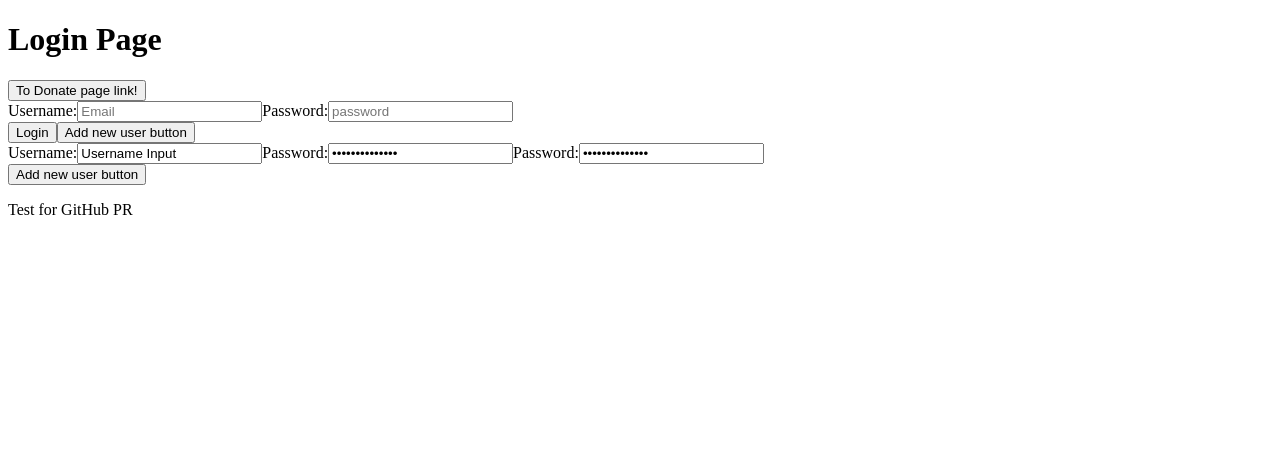
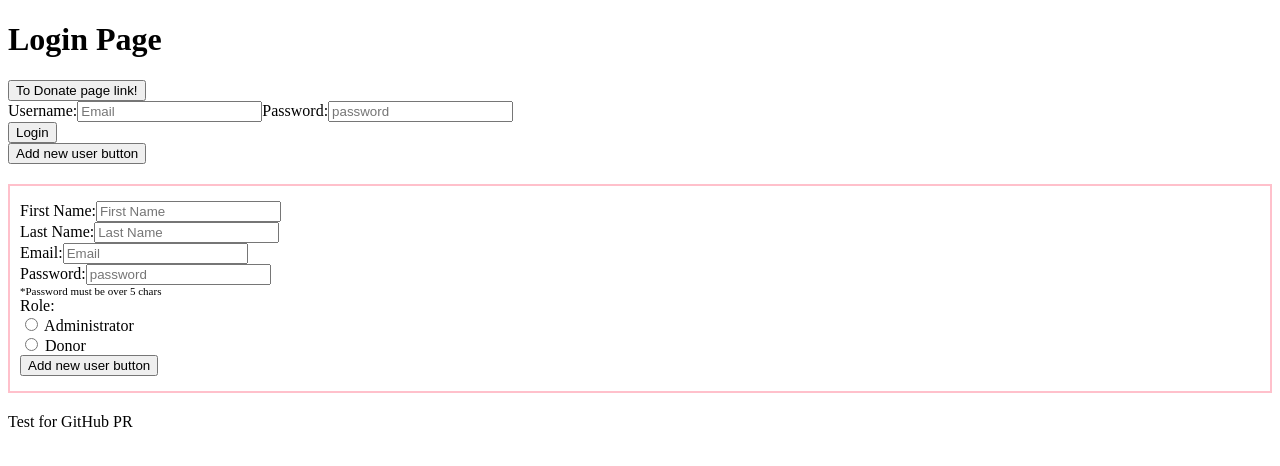
Before and after one commit to droom18/droom-client, a React (Create React App) app in the folder client/: page / in a window 1280 px wide. Shown: the top 466 px of the page. Built offline with nearby package versions, Linux system fonts and the light colour scheme.

Commit message:
new user component: added text fields, setting up axios

```diff
--- a/client/src/components/LoginForm/index.js
+++ b/client/src/components/LoginForm/index.js
@@ -11,6 +11,7 @@ class LoginForm extends React.Component {
   }
 
   handleChange = e => {
+    e.preventDefault();
     this.setState({
       ...this.state,
       [e.target.name]: e.target.value
@@ -19,10 +20,7 @@ class LoginForm extends React.Component {
 
   login = () => {
     axios
-      .post(
-        `https://luncher-backend.herokuapp.com/api/login`,
-        this.state
-      )
+      .post(`https://luncher-backend.herokuapp.com/api/login`, this.state)
       .then(response => console.log(response))
       .catch(err => console.log(err));
   };
@@ -50,6 +48,7 @@ class LoginForm extends React.Component {
         </form>
 
         <button onClick={this.login}>Login </button>
+        <br />
         <button>Add new user button</button>
       </div>
     );
--- a/client/src/components/NewUser/NewUser.js
+++ b/client/src/components/NewUser/NewUser.js
@@ -1,43 +1,107 @@
 import React from "react";
+import axios from "axios";
+
+const newUserStyle = {
+  border: "pink solid 2px",
+  margin: "20px 0",
+  padding: "15px 10px"
+  // display: "flex"
+};
+
+const passwordReq = {
+  fontSize: "11px",
+  margin: "0px"
+};
 
 class NewUser extends React.Component {
   constructor() {
     super();
-    this.state = {};
+    this.state = {
+      firstName: "",
+      lastName: "",
+      email: "",
+      password: "",
+      role: ""
+    };
   }
+
+  handleChange = e => {
+    e.preventDefault();
+    this.setState({
+      ...this.state,
+      [e.target.name]: e.target.value
+    });
+  };
 
   render() {
     return (
-      <div>
+      <div style={newUserStyle}>
         <form>
-          Username:
+          First Name:
           <input
             type="text"
-            name="username"
-            placeholder="username"
-            value="Username Input"
+            name="firstName"
+            placeholder="First Name"
+            value={this.state.firstName}
+            onChange={this.handleChange}
           />
+          <br />
+          Last Name:
+          <input
+            type="text"
+            name="lastName"
+            placeholder="Last Name"
+            value={this.state.lastName}
+            onChange={this.handleChange}
+          />
+          <br />
+          Email:
+          <input
+            type="text"
+            name="email"
+            placeholder="Email"
+            value={this.state.email}
+            onChange={this.handleChange}
+          />
+          <br />
           Password:
           <input
             type="password"
             name="password"
             placeholder="password"
-            value="Password Input"
+            value={this.state.password}
+            onChange={this.handleChange}
           />
-            Password:
+          <p style={passwordReq}>*Password must be over 5 chars</p>
+          Role:
+          {/* <input
+            type="radio"
+            name="role"
+            placeholder="Role"
+            value={this.state.role}
+          /> */}
+          <br />
           <input
-            type="password"
-            name="password"
-            placeholder="password"
-            value="Password Input"
+            type="radio"
+            name="role"
+            value={this.state.role}
+            onChange={this.handleChange}
           />
+          <label for="admin"> Administrator</label>
+          <br />
+          <input
+            type="radio"
+            name="role"
+            value={this.state.role}
+            onChange={this.handleChange}
+          />
+          <label for="donor"> Donor</label>
+          <br />
+          <input type="submit" value="Add new user button" />
         </form>
-
-        <button>Add new user button</button>
       </div>
     );
   }
 }
 
-
 export default NewUser;
```
